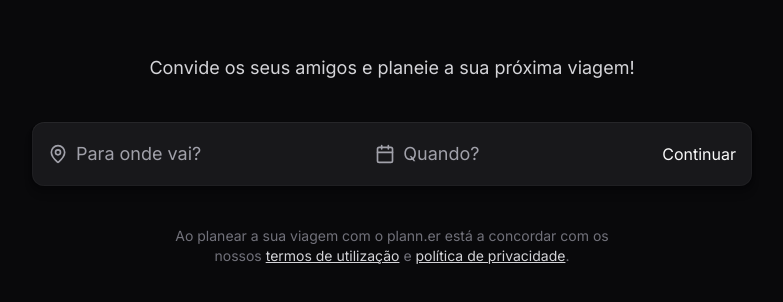
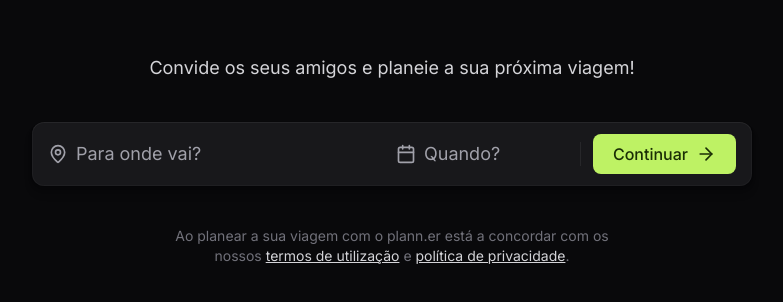
Before and after one commit to diogo-luz/travel_planner, a React (Vite) app in the folder frontend/: page / in a window 1280 px wide. Shown: the part 240-542 px from the top of the page, without its empty margins (248-1031 px from the left). Built offline with nearby package versions, Linux system fonts and the light colour scheme.

Commit message:
💄 Styiling form

```diff
--- a/frontend/src/App.tsx
+++ b/frontend/src/App.tsx
@@ -1,4 +1,4 @@
-import { MapPin, Calendar } from 'lucide-react';
+import { MapPin, Calendar, ArrowRight } from 'lucide-react';
 
 export function App() {
   return (
@@ -6,19 +6,22 @@ export function App() {
       <div className="max-w-3xl w-full px-6 text-center space-y-10">
         <p className="text-zinc-300 text-lg">Convide os seus amigos e planeie a sua próxima viagem!</p>
 
-        <div className="h-16 bg-zinc-900 px-4 rounded-xl flex items-center shadow-shape">
+        <div className="h-16 bg-zinc-900 px-4 rounded-xl flex items-center shadow-shape gap-3">
           <div className="flex items-center gap-2 flex-1">
-            <MapPin className='size-5 text-zinc-400'/>
-            <input type="text" placeholder="Para onde vai?" className="bg-transparent text-lg placeholder-zinc-400" />
+            <MapPin className="size-5 text-zinc-400"/>
+            <input type="text" placeholder="Para onde vai?" className="bg-transparent text-lg placeholder-zinc-400 outline-none" />
           </div>
 
           <div className="flex items-center gap-2">
-            <Calendar className='size-5 text-zinc-400'/>
-            <input type="text" placeholder="Quando?" className="bg-transparent text-lg placeholder-zinc-400" />
+            <Calendar className="size-5 text-zinc-400"/>
+            <input type="text" placeholder="Quando?" className="bg-transparent text-lg placeholder-zinc-400 w-36 outline-none" />
           </div>
 
-          <button>
+          <div className="w-px h-6 bg-zinc-800" />
+
+          <button className="bg-lime-300 text-lime-950 rounded-lg px-5 py-2 font-medium flex items-center gap-2 hover:bg-lime-400">
             Continuar
+            <ArrowRight className="size-5"/>
           </button>
         </div>
 
```
